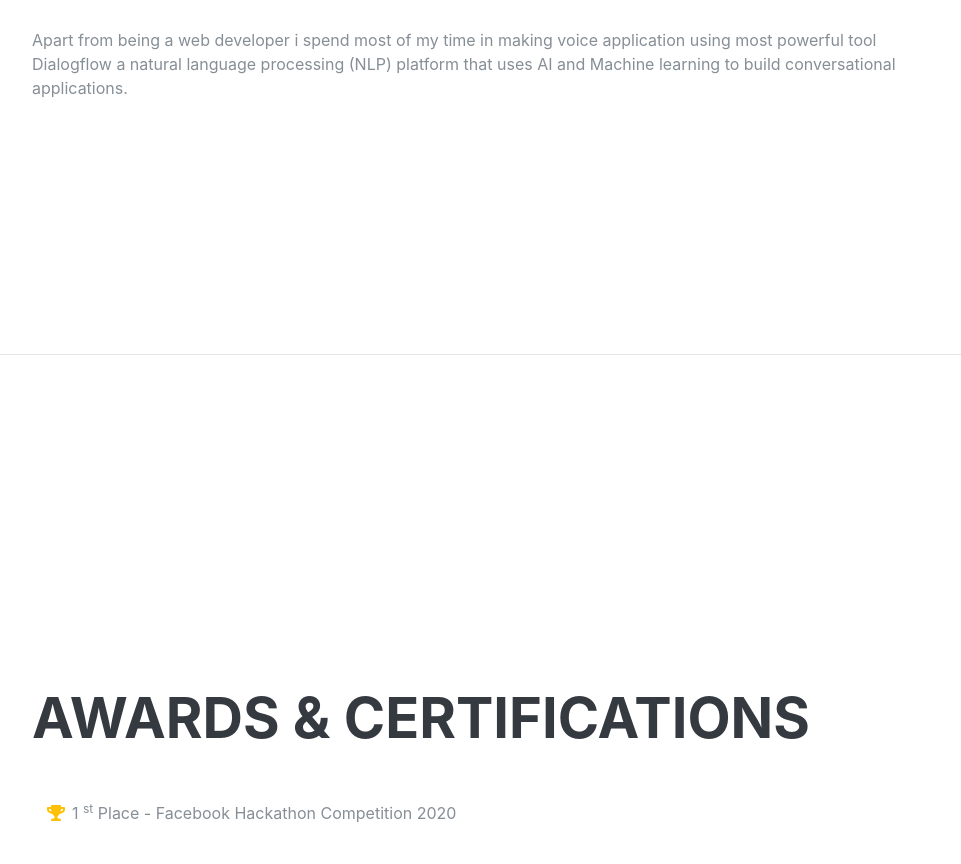
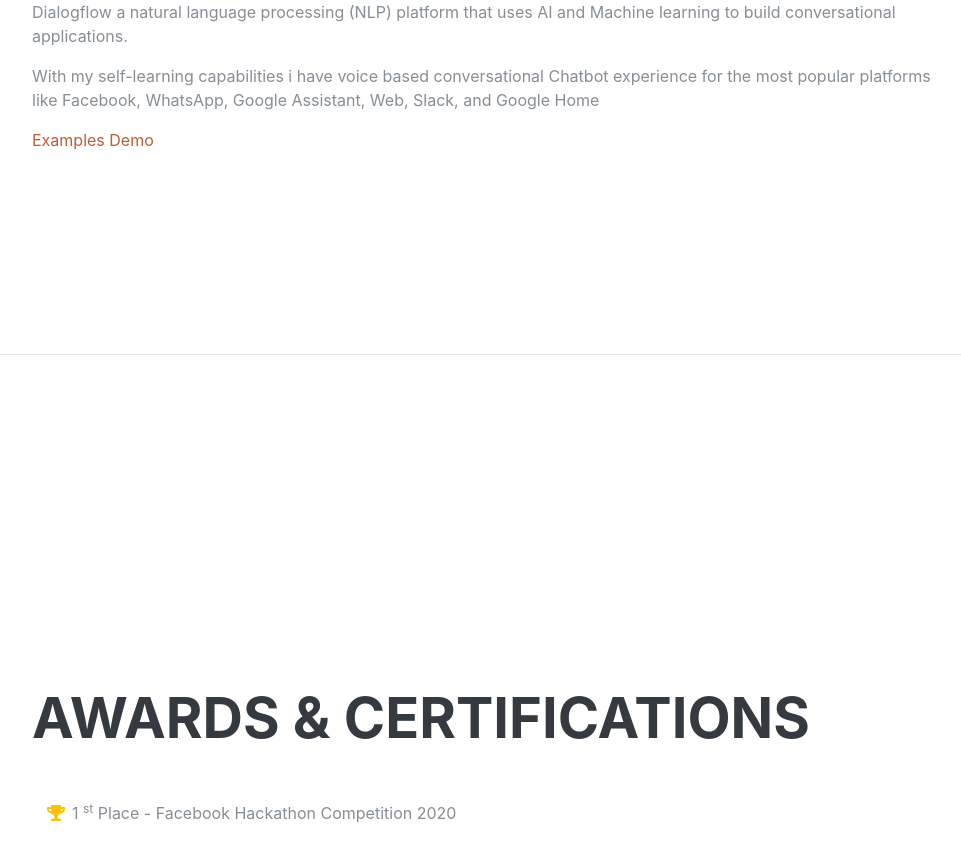
Before and after one commit to mohd7469/resume, a plain HTML site: page index.html in a window 1280 px wide. Shown: the part 3650-4514 px from the top of the page, without its empty margins (288-1249 px from the left). Drawn offline with Linux system fonts and the light colour scheme; a script that the page names is missing.

Commit message:
added: description

```diff
--- a/index.html
+++ b/index.html
@@ -261,6 +261,13 @@
                 using most powerful tool Dialogflow a natural language processing (NLP) platform
                 that uses AI and Machine learning to build conversational applications.
             </p>
+            <p>
+                With my self-learning capabilities i have voice based conversational Chatbot experience for the most popular
+                platforms like Facebook, WhatsApp, Google Assistant, Web, Slack, and Google Home
+            </p>
+            <p>
+                <a target="_blank" href="https://sites.google.com/view/awais786327/">Examples Demo</a>
+            </p>
         </div>
     </section>
 
```
